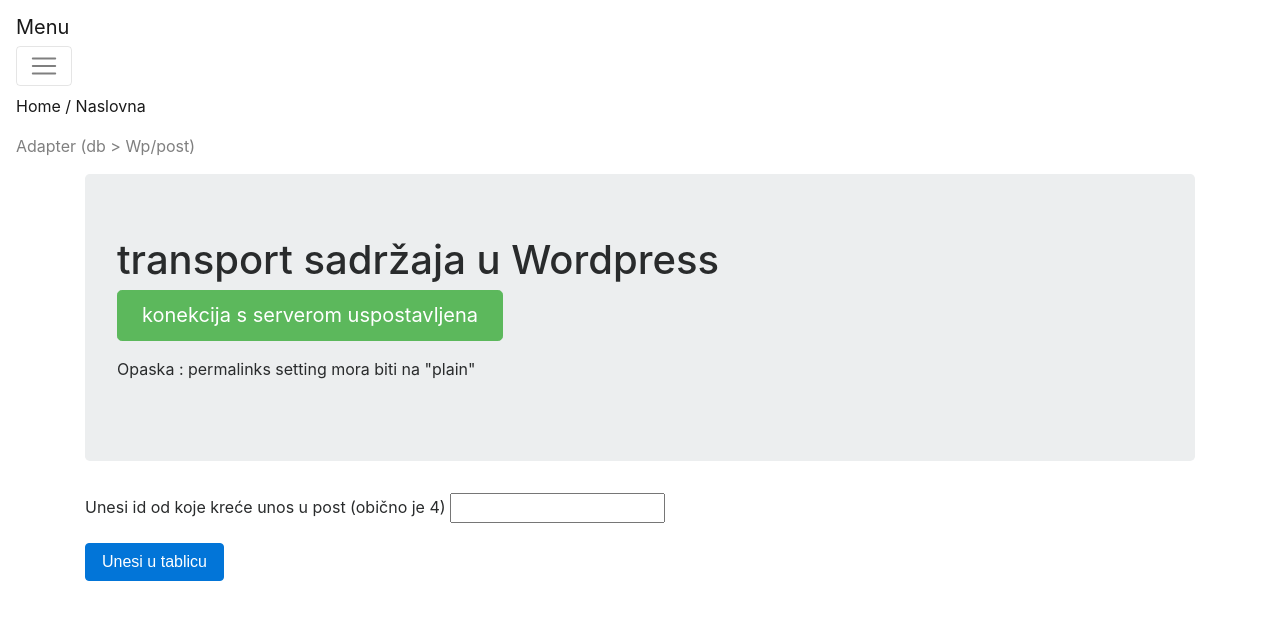
After one commit to igzyyJ/DBInsert, a PHP site: page /transfer/transfer.php in a window 1280 px wide, after a click that opens the changed part. The commit adds this page. Shown: the top 620 px of the page. Run offline with PHP 8.4, Linux system fonts and the light colour scheme; some libraries are stand-ins or nearby versions.

Commit message:
alfa 1 izmjene
Testiranje

bez slika i kometara

```diff
--- /dev/null
+++ b/transfer.php
@@ -0,0 +1,187 @@
+<!DOCTYPE html>
+<html>
+    <head>
+        <meta charset="UTF-8">
+        <title>Unos u tablicu Wordpress (WPPost) </title>
+
+        <link rel="stylesheet" href="https://maxcdn.bootstrapcdn.com/bootstrap/4.0.0-alpha.6/css/bootstrap.min.css" integrity="sha384-rwoIResjU2yc3z8GV/NPeZWAv56rSmLldC3R/AZzGRnGxQQKnKkoFVhFQhNUwEyJ" crossorigin="anonymous">
+        <script src="https://code.jquery.com/jquery-3.1.1.slim.min.js" integrity="sha384-A7FZj7v+d/sdmMqp/nOQwliLvUsJfDHW+k9Omg/a/EheAdgtzNs3hpfag6Ed950n" crossorigin="anonymous"></script>
+        <script src="https://cdnjs.cloudflare.com/ajax/libs/tether/1.4.0/js/tether.min.js" integrity="sha384-DztdAPBWPRXSA/3eYEEUWrWCy7G5KFbe8fFjk5JAIxUYHKkDx6Qin1DkWx51bBrb" crossorigin="anonymous"></script>
+        <script src="https://maxcdn.bootstrapcdn.com/bootstrap/4.0.0-alpha.6/js/bootstrap.min.js" integrity="sha384-vBWWzlZJ8ea9aCX4pEW3rVHjgjt7zpkNpZk+02D9phzyeVkE+jo0ieGizqPLForn" crossorigin="anonymous"></script>
+
+
+
+
+
+
+
+
+    </head>
+    <body>
+
+
+
+        <?php
+        // spajamo se na net
+        $servername = "localhost";
+        $username = "root";
+        $password = "";
+       // $dbname = "ss";
+        $dbname = "transfer";
+        $conn = mysqli_connect($servername, $username, $password, $dbname);
+
+
+
+      if ($_SERVER["REQUEST_METHOD"] == "POST") {
+        $ig = $_POST["Id"];
+       insert();
+              echo' <script type="text/javascript">
+                      $(document).ready(function(){
+                          $("#myModal").modal("show");
+                      });
+                  </script>';
+      }
+        ?>
+
+
+        <nav class="navbar navbar-expand-lg navbar-light bg-light">
+          <a class="navbar-brand" href="#">Menu</a>
+          <button class="navbar-toggler" type="button" data-toggle="collapse" data-target="#navbarNav" aria-controls="navbarNav" aria-expanded="false" aria-label="Toggle navigation">
+            <span class="navbar-toggler-icon"></span>
+          </button>
+          <div class="collapse navbar-collapse" id="navbarNav">
+            <ul class="navbar-nav">
+              <li class="nav-item active">
+                <a class="nav-link" href="index.php">Home / Naslovna<span class="sr-only">(current)</span></a>
+              </li>
+              <li class="nav-item">
+                <a class="nav-link" href="#">Adapter (db > Wp/post)</a>
+              </li>
+
+
+            </ul>
+          </div>
+        </nav>
+
+
+
+        <div class="container">
+
+
+          <!-- Jumbotron -->
+              <div class="jumbotron">
+                <h1>transport sadržaja u Wordpress </h1>
+                                      <?php
+                                      if (!$conn) {
+                                      die("Connection failed: " . mysqli_connect_error());
+                                            echo'  <p><a class="btn btn-lg btn-danger" href="#" role="button">Nema konekcije</a></p>'; }
+
+                                                else {
+                                                    echo'  <p><a class="btn btn-lg btn-success" href="#" role="button">konekcija s serverom uspostavljena</a></p>';
+                                                        mysqli_set_charset($conn, 'utf8');
+                                                        }
+                                    ?>
+<p>Opaska : permalinks setting mora biti na "plain"</p>
+              </div>
+
+
+
+      <?php
+
+                function wp_strip_all_tags($string, $remove_breaks = false) {
+                    $string = preg_replace( '@<(script|style)[^>]*?>.*?</\\1>@si', '', $string );
+                    $string = strip_tags($string);
+
+                    if ( $remove_breaks )
+                        $string = preg_replace('/[\r\n\t ]+/', ' ', $string);
+                    return trim($string);
+                }
+
+
+function insert(){
+try{
+  $servername = "localhost";
+  $username = "root";
+  $password = "";
+  $dbname = "transfer";
+  $conn = mysqli_connect($servername, $username, $password, $dbname);
+  $ig = 0;
+                $postTitle = "select * from novosti";
+                $resulTitle = $conn ->query($postTitle);
+
+                                if($resulTitle ->num_rows > 0){
+                                  while($row = $resulTitle -> fetch_assoc()){
+                                    $titl = wp_strip_all_tags($row["naziv"]);
+                                    $sadrzaj = wp_strip_all_tags($row["detaljnije"]);
+                                    // $sadrzajString =  "'convert(cast(convert('".$row["detaljnije"]."' using latin1) as binary) using utf8)'";
+                                    $sql = "INSERT INTO wp_posts (post_author, post_content, post_content_filtered, post_title, post_excerpt, post_status, ping_status, guid, post_type) VALUES (1, '$sadrzaj', '', '$titl', '', 'publish', '', 'http://localhost:800/transfer/?p=".$ig."', 'post')";
+                                    $conn ->query($sql);
+                                    $ig = $ig+1;
+                                  //  echo '<h4>insertano , od = '.$ig.'</h4>';
+                                    }
+                                }
+
+                    echo'              <div id="myModal" class="modal fade">
+                                      <div class="modal-dialog">
+                                          <div class="modal-content">
+                                              <div class="modal-header">
+                                                  <button type="button" class="close" data-dismiss="modal" aria-hidden="true">&times;</button>
+                                                  <h4 class="modal-title">Uspješan unos</h4>
+                                              </div>
+                                              <div class="modal-body">
+                                                        <p>unio si : '.$ig.'</p>
+
+                                              </div>
+                                          </div>
+                                      </div>
+                                  </div>';
+                      }
+
+ catch (Exception $e) {
+ echo 'Poruka '. $e -> getMessage();
+ }
+
+}
+        ?>
+
+
+
+                  <div id="myModal2" class="modal fade">
+                         <div class="modal-dialog">
+                             <div class="modal-content">
+                                   <div class="modal-header">
+                                      <button type="button" class="close" data-dismiss="modal" aria-hidden="true">&times;</button>
+                                      <h4 class="modal-title">Problem</h4>
+                                   </div>
+                                  <div class="modal-body">
+                                             <p>Nisi unio broj Id-a</p>
+
+                                   </div>
+                               </div>
+                            </div>
+                        </div>
+
+
+
+
+
+
+
+<div class="row">
+    <div class="col-sm">
+  <form action="transfer.php" method="post" id="transfer">
+    <div class="form-group">
+        <label for="exampleInputEmail1">Unesi id od koje kreće unos u post (obično je 4)</label>
+    <input type="text" name="Id" value="">
+  </div>
+      <button type="submit" class="btn btn-primary">Unesi u tablicu</button>
+
+  </form>
+
+</div>
+</div>
+
+
+      </div>
+    </body>
+</html>
```
Also changed, not shown: index.php (+64 -94 lines), index_lod.php (+12 -0 lines), showMe.php (deleted, +0 -100 lines).
